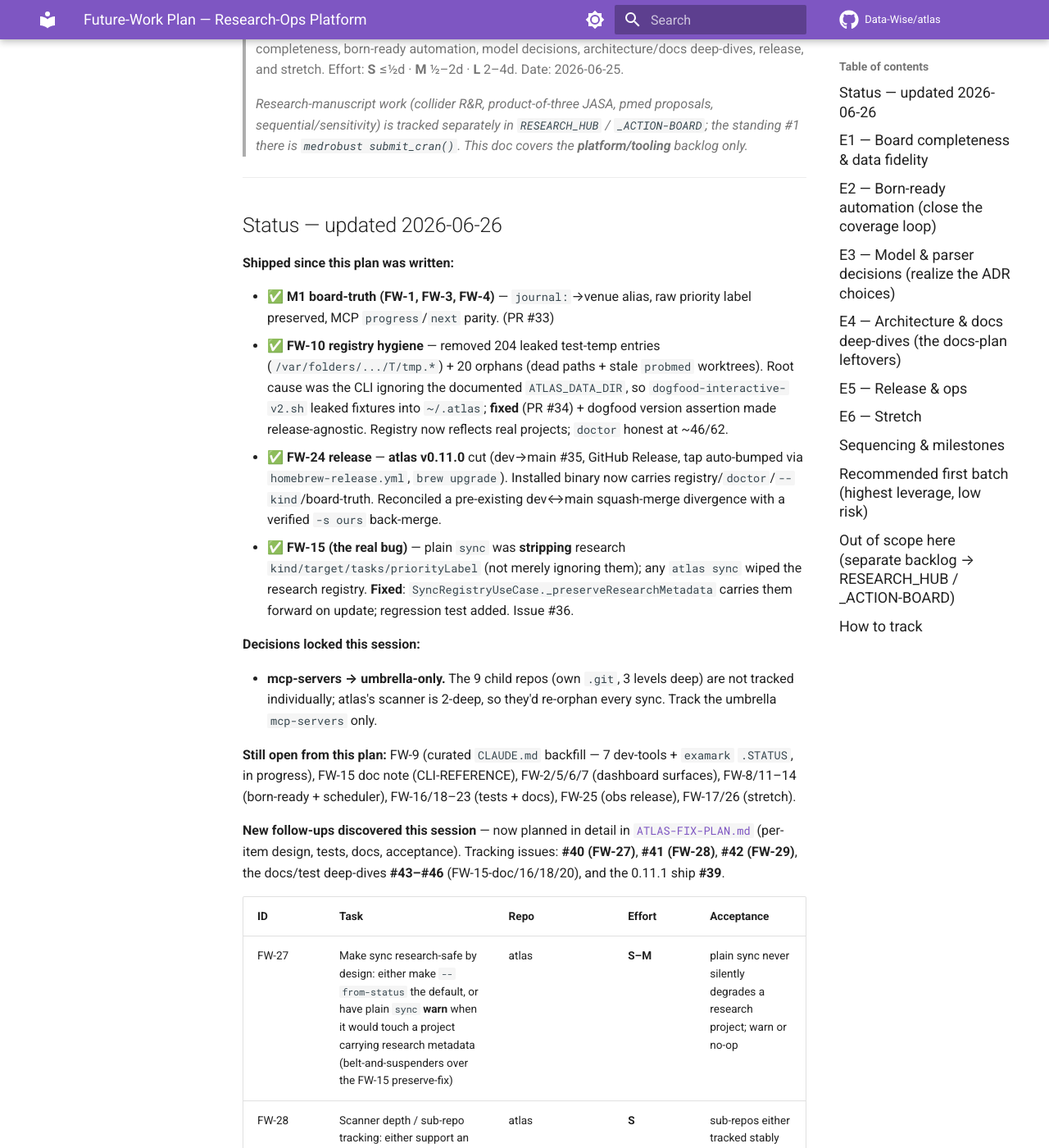
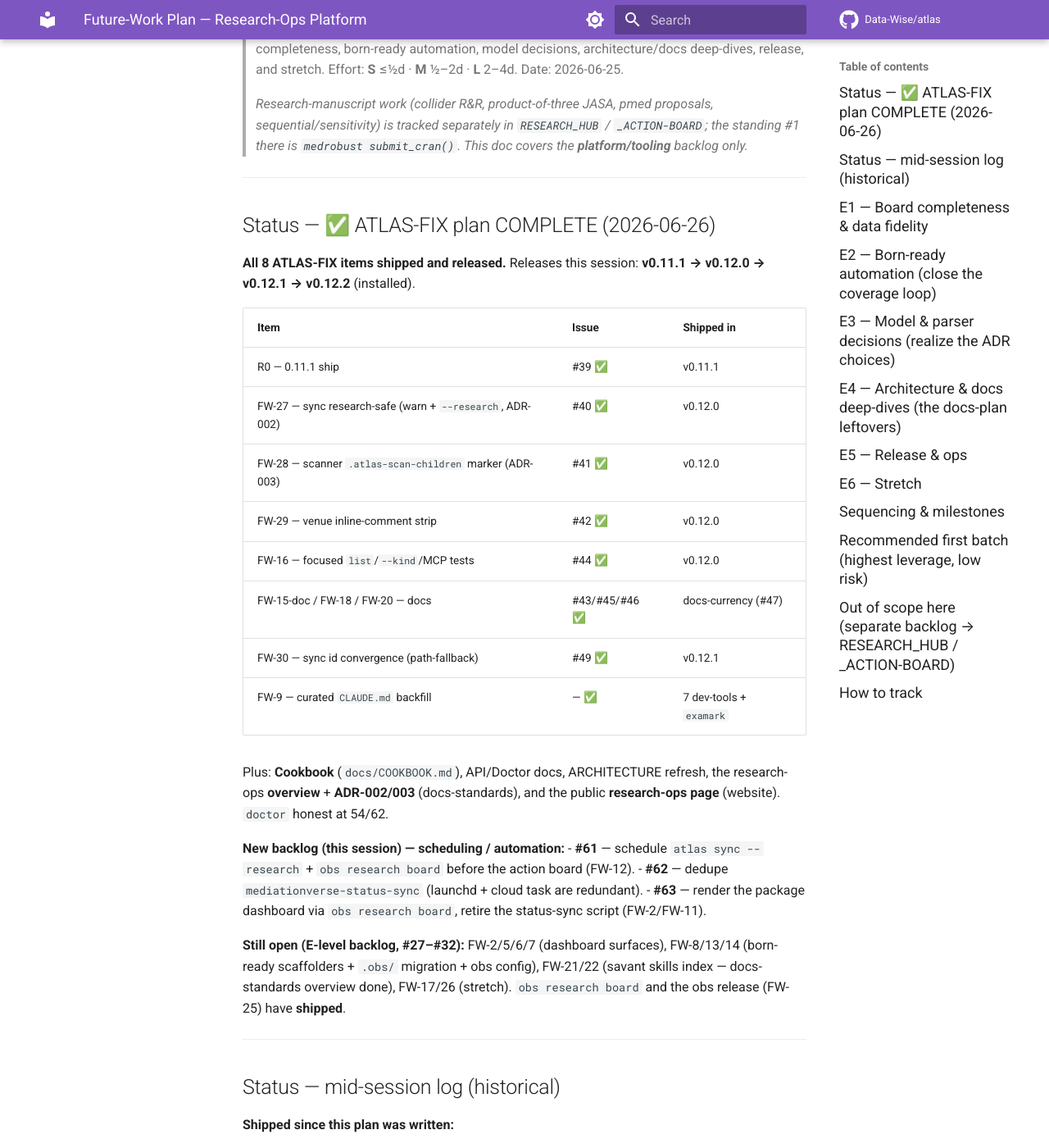
Before and after one commit to Data-Wise/atlas, an MkDocs documentation site: the page built from docs/plans/FUTURE-WORK.md, in a window 1280 px wide and 1400 px high, scrolled down 232 px. Shown: the whole window at 82% size. Built offline with MkDocs 1.6.1 and Material for MkDocs 9.7.7, drawn with Linux system fonts in a browser that asks for light colours; comment, search, counter and statistics services are not loaded.

Commit message:
docs(plans): mark ATLAS-FIX plan COMPLETE + scheduling backlog; .STATUS research-ops note
FUTURE-WORK: completion table (FW-15/16/18/20/27/28/29/30 + R0 + FW-9 all
shipped in v0.11.1–v0.12.2); new scheduling backlog #61/#62/#63; old status
moved to a historical log. ATLAS-FIX-PLAN status → COMPLETE. atlas/.STATUS:
additive research-ops note (preserves the v0.13.0 roadmap line).

```diff
--- a/docs/plans/FUTURE-WORK.md
+++ b/docs/plans/FUTURE-WORK.md
@@ -11,7 +11,36 @@
 
 ---
 
-## Status — updated 2026-06-26
+## Status — ✅ ATLAS-FIX plan COMPLETE (2026-06-26)
+
+**All 8 ATLAS-FIX items shipped and released.** Releases this session: **v0.11.1 → v0.12.0 → v0.12.1 → v0.12.2** (installed).
+
+| Item | Issue | Shipped in |
+|---|---|---|
+| R0 — 0.11.1 ship | #39 ✅ | v0.11.1 |
+| FW-27 — sync research-safe (warn + `--research`, ADR-002) | #40 ✅ | v0.12.0 |
+| FW-28 — scanner `.atlas-scan-children` marker (ADR-003) | #41 ✅ | v0.12.0 |
+| FW-29 — venue inline-comment strip | #42 ✅ | v0.12.0 |
+| FW-16 — focused `list`/`--kind`/MCP tests | #44 ✅ | v0.12.0 |
+| FW-15-doc / FW-18 / FW-20 — docs | #43/#45/#46 ✅ | docs-currency (#47) |
+| FW-30 — sync id convergence (path-fallback) | #49 ✅ | v0.12.1 |
+| FW-9 — curated `CLAUDE.md` backfill | — ✅ | 7 dev-tools + `examark` |
+
+Plus: **Cookbook** (`docs/COOKBOOK.md`), API/Doctor docs, ARCHITECTURE refresh, the research-ops **overview** +
+**ADR-002/003** (docs-standards), and the public **research-ops page** (website). `doctor` honest at 54/62.
+
+**New backlog (this session) — scheduling / automation:**
+- **#61** — schedule `atlas sync --research` + `obs research board` before the action board (FW-12).
+- **#62** — dedupe `mediationverse-status-sync` (launchd + cloud task are redundant).
+- **#63** — render the package dashboard via `obs research board`, retire the status-sync script (FW-2/FW-11).
+
+**Still open (E-level backlog, #27–#32):** FW-2/5/6/7 (dashboard surfaces), FW-8/13/14 (born-ready scaffolders + `.obs/`
+migration + obs config), FW-21/22 (savant skills index — docs-standards overview done), FW-17/26 (stretch).
+`obs research board` and the obs release (FW-25) have **shipped**.
+
+---
+
+## Status — mid-session log (historical)
 
 **Shipped since this plan was written:**
 
```
Also changed, not shown: docs/plans/ATLAS-FIX-PLAN.md (+1 -1 lines), 1 other file.
